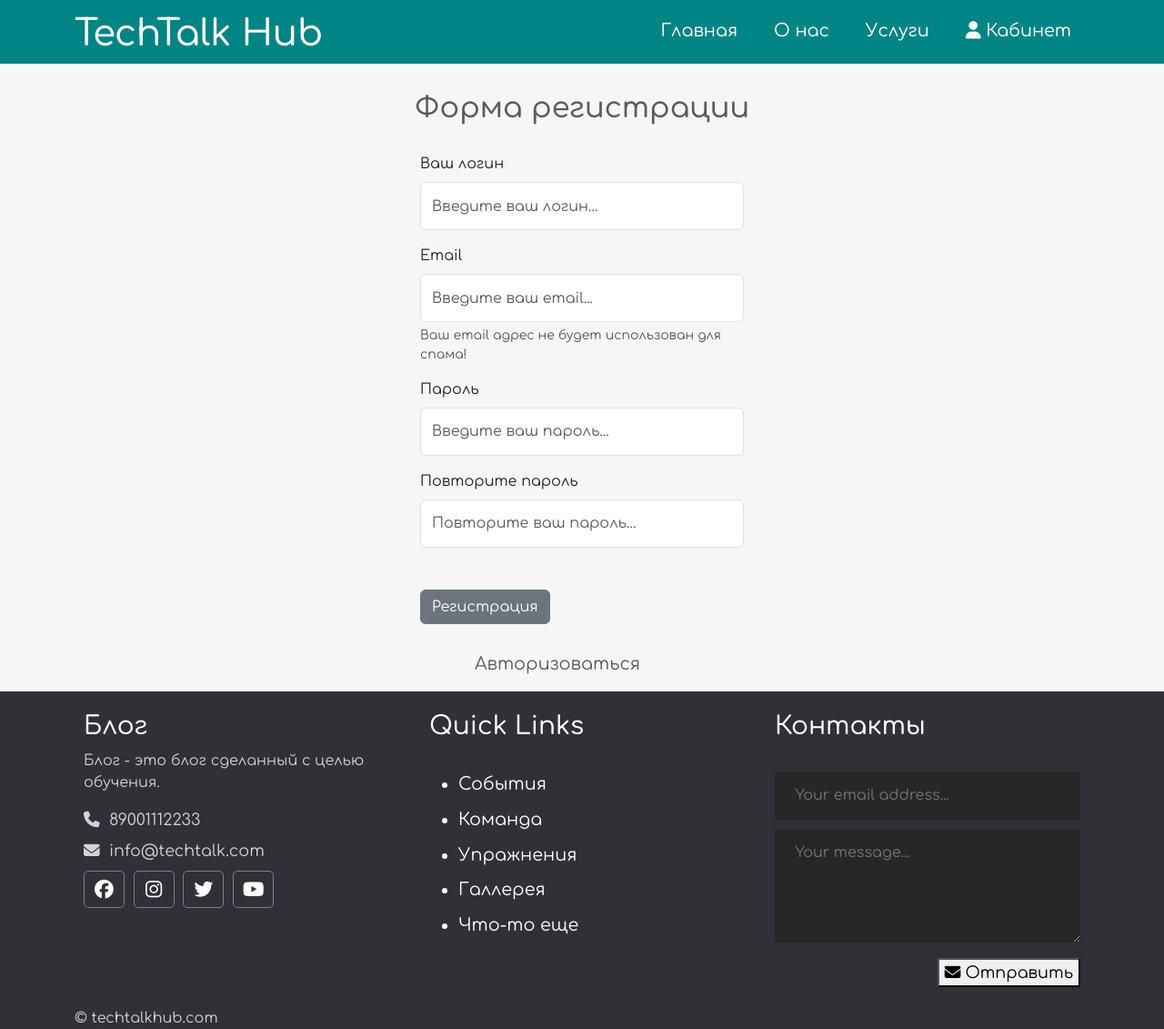
After one commit to EkSev/Project-Blog, a PHP site: page /reg.html in a window 1280 px wide. The commit adds this page. Shown: the whole page at 91% size. Run offline with PHP 8.4, Linux system fonts and the light colour scheme; some libraries are stand-ins or nearby versions.

Commit message:
add log reg

```diff
--- a/css/style.css
+++ b/css/style.css
@@ -281,3 +281,27 @@ SINGLE_POST
     text-decoration: none;
     color: #008489;
 }
+/*
+    FORMS
+*/
+.reg_form h2{
+    text-align: center;
+    margin: 30px 0;
+}
+.reg_form input{
+    height: 3.3rem;
+}
+.reg_form a{
+    font-size: 1.2em;
+    transition: all .3s;
+    color: #5c5b5b;
+    text-decoration: none;
+    margin-left: 60px;
+}
+.reg_form a:hover{
+    margin-left: 55px;
+    transition: all .3s;
+}
+.reg_form button{
+    margin: 30px 0;
+}
--- /dev/null
+++ b/reg.html
@@ -0,0 +1,146 @@
+<!doctype html>
+<html lang="ru">
+<head>
+    <meta charset="utf-8">
+    <meta name="viewport" content="width=device-width, initial-scale=1">
+    <link href="https://cdn.jsdelivr.net/npm/bootstrap@5.3.0-alpha3/dist/css/bootstrap.min.css" rel="stylesheet" integrity="sha384-KK94CHFLLe+nY2dmCWGMq91rCGa5gtU4mk92HdvYe+M/SXH301p5ILy+dN9+nJOZ" crossorigin="anonymous">
+    <script src="https://kit.fontawesome.com/8346c104dc.js" crossorigin="anonymous"></script>
+    <link rel="stylesheet" href="css/style.css">
+    <link rel="preconnect" href="https://fonts.googleapis.com">
+    <link rel="preconnect" href="https://fonts.gstatic.com" crossorigin>
+    <link href="https://fonts.googleapis.com/css2?family=Comfortaa:wght@300;400;500;600;700&display=swap" rel="stylesheet">
+    <title>TechTalk Hub</title>
+</head>
+<body>
+
+<header class="container-fluid">
+    <div class="container">
+        <div class="row">
+            <div class="col-4">
+                <h1>
+                    <a href="#">TechTalk Hub</a>
+                </h1>
+            </div>
+            <nav class="col-8">
+                <ul>
+                    <li><a href="#">Главная</a></li>
+                    <li><a href="#">О нас</a></li>
+                    <li><a href="#">Услуги</a></li>
+
+                    <li>
+                        <a href="#">
+                            <i class="fa fa-user"></i>
+                            Кабинет
+                        </a>
+                        <ul>
+                            <li><a href="#">Админ панель</a></li>
+                            <li><a href="#">Выход</a></li>
+                        </ul>
+                    </li>
+                </ul>
+            </nav>
+        </div>
+    </div>
+</header>
+<!-- END HEADER-->
+<!-- FORM -->
+<div class="container reg_form">
+    <h2 class="col-12">Форма регистрации</h2>
+    <form class="row justify-content-center" method="post" action="reg.html">
+        <div class="mb-3 col-12 col-md-4">
+            <label for="formGroupExampleInput" class="form-label">Ваш логин</label>
+            <input type="text" class="form-control" id="formGroupExampleInput" placeholder="Введите ваш логин...">
+        </div>
+        <div class="w-100"></div>
+        <div class="mb-3 col-12 col-md-4">
+            <label for="exampleInputEmail1" class="form-label">Email</label>
+            <input type="email" class="form-control" id="exampleInputEmail1" aria-describedby="emailHelp" placeholder="Введите ваш email...">
+            <div id="emailHelp" class="form-text">Ваш email адрес не будет использован для спама!</div>
+        </div>
+        <div class="w-100"></div>
+        <div class="mb-3 col-12 col-md-4">
+            <label for="exampleInputPassword1" class="form-label">Пароль</label>
+            <input type="password" class="form-control" id="exampleInputPassword1" placeholder="Введите ваш пароль...">
+        </div>
+        <div class="w-100"></div>
+        <div class="mb-3 col-12 col-md-4">
+            <label for="exampleInputPassword2" class="form-label">Повторите пароль</label>
+            <input type="password" class="form-control" id="exampleInputPassword2" placeholder="Повторите ваш пароль...">
+        </div>
+        <div class="w-100"></div>
+        <div class="mb-3 col-12 col-md-4">
+            <button type="button" class="btn btn-secondary">Регистрация</button>
+            <a href="aut.html">Авторизоваться</a>
+        </div>
+    </form>
+</div>
+<!-- END FORM-->
+
+<!-- footer -->
+<div class="footer container-fluid">
+    <div class="footer-content container">
+        <div class="row">
+            <div class="footer-section about col-md-4 col-12">
+                <h3 class="logo-text">Блог</h3>
+                <p>
+                    Блог - это блог сделанный с целью обучения.
+                </p>
+                <div class="contact">
+                    <span><i class="fas fa-phone"></i>&nbsp; 89001112233</span>
+                    <span><i class="fas fa-envelope"></i>&nbsp; info@techtalk.com</span>
+                </div>
+                <div class="socials">
+                    <a href="#"><i class="fab fa-facebook"></i></a>
+                    <a href="#"><i class="fab fa-instagram"></i></a>
+                    <a href="#"><i class="fab fa-twitter"></i></a>
+                    <a href="#"><i class="fab fa-youtube"></i></a>
+                </div>
+            </div>
+
+            <div class="footer-section links col-md-4 col-12">
+                <h3>Quick Links</h3>
+                <br>
+                <ul>
+                    <a href="#">
+                        <li>События</li>
+                    </a>
+                    <a href="#">
+                        <li>Команда</li>
+                    </a>
+                    <a href="#">
+                        <li>Упражнения</li>
+                    </a>
+                    <a href="#">
+                        <li>Галлерея</li>
+                    </a>
+                    <a href="#">
+                        <li>Что-то еще</li>
+                    </a>
+                </ul>
+            </div>
+
+            <div class="footer-section contact-form col-md-4 col-12">
+                <h3>Контакты</h3>
+                <br>
+                <form action="index.html" method="post">
+                    <input type="email" name="email" class="text-input contact-input" placeholder="Your email address...">
+                    <textarea rows="4" name="message" class="text-input contact-input" placeholder="Your message..."></textarea>
+                    <button type="submit" class="bth bth-big contact-btn">
+                        <i class="fas fa-envelope"></i>
+                        Отправить
+                    </button>
+                </form>
+            </div>
+
+        </div>
+
+        <div class="footer-bottom">
+            &copy; techtalkhub.com
+        </div>
+    </div>
+</div>
+
+
+    <script src="https://cdn.jsdelivr.net/npm/bootstrap@5.3.0-alpha3/dist/js/bootstrap.bundle.min.js" integrity="sha384-ENjdO4Dr2bkBIFxQpeoTz1HIcje39Wm4jDKdf19U8gI4ddQ3GYNS7NTKfAdVQSZe" crossorigin="anonymous"></script>
+</body>
+</html>
```
Also changed, not shown: log.html (added, +135 -0 lines).
